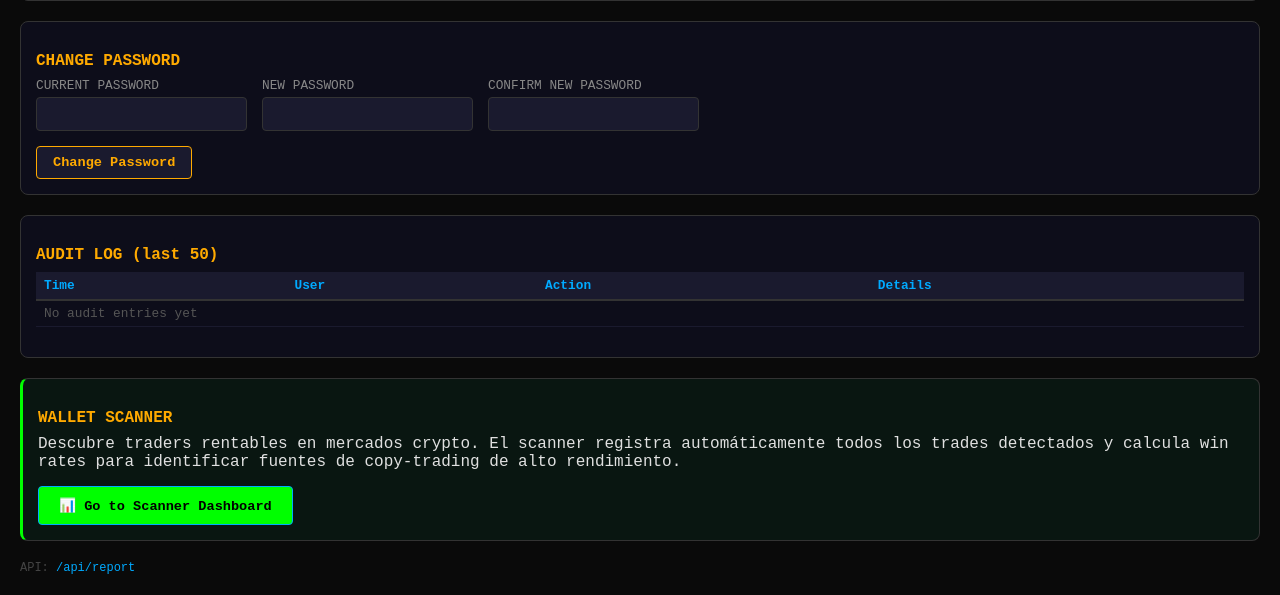
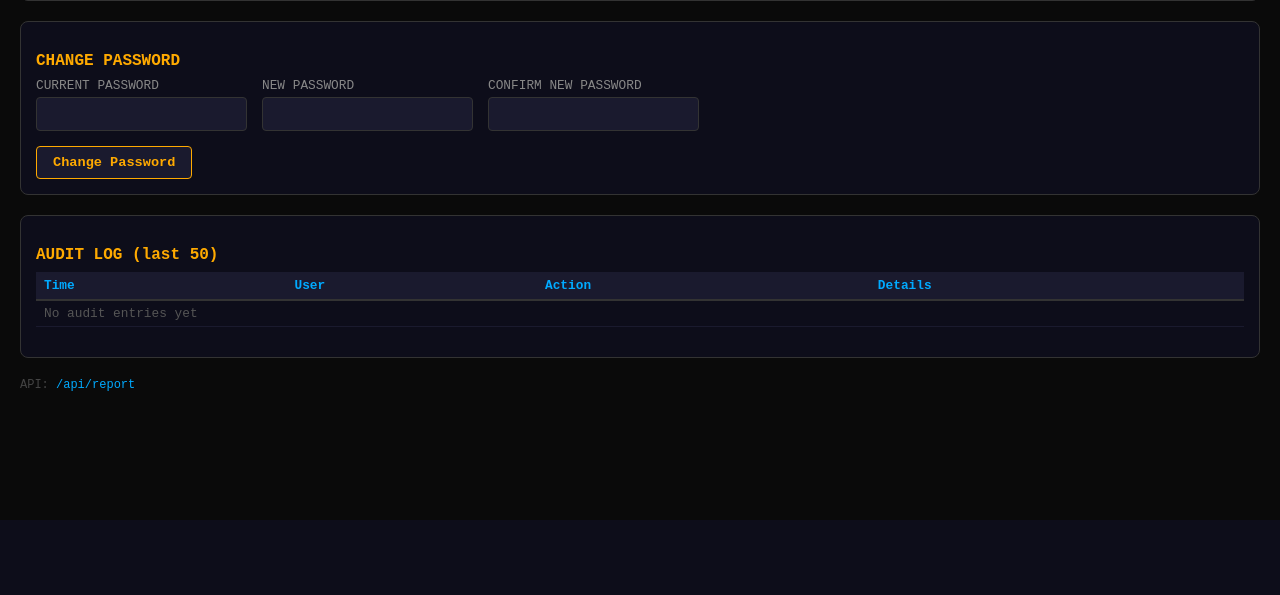
Before and after one commit to dignitasjota/polybot, a Python web app: template src/templates/panel/settings.html in a window 1280 px wide. Shown: the part 280-875 px from the top of the page. After the commit the page ends 800 px from the top, so only its background shows below. Run offline with Jinja, Linux system fonts and the light colour scheme; the template is opened without the code that fills it, so the values that code supplies are empty.

Commit message:
Reposicionar Scanner en navegación principal
- Mover enlace Scanner en menú principal a DESPUÉS de Settings
- Orden final: Dashboard | Copy Trade | Directional | Settings | Scanner
- Remover sección Scanner de la página de Settings

Co-Authored-By: Claude Opus 4.6 <noreply@anthropic.com>

```diff
--- a/src/templates/base.html
+++ b/src/templates/base.html
@@ -166,10 +166,10 @@
     <h1>POLYMARKET MULTI-STRATEGY BOT</h1>
     <nav class="nav">
         <a href="/" class="{% if active_tab == 'dashboard' %}active{% endif %}">Dashboard</a>
-        <a href="/scanner" class="{% if active_tab == 'scanner' %}active{% endif %}">Scanner</a>
         <a href="/panel/copy-trade" class="{% if active_tab == 'copy-trade' %}active{% endif %}">Copy Trade</a>
         <a href="/panel/directional" class="{% if active_tab == 'directional' %}active{% endif %}">Directional</a>
         <a href="/panel/settings" class="{% if active_tab == 'settings' %}active{% endif %}">Settings</a>
+        <a href="/scanner" class="{% if active_tab == 'scanner' %}active{% endif %}">Scanner</a>
         <span class="spacer"></span>
         <a href="/logout" class="logout">Logout ({{ session_user }})</a>
     </nav>
--- a/src/templates/panel/settings.html
+++ b/src/templates/panel/settings.html
@@ -109,15 +109,4 @@
         </tbody>
     </table>
 </div>
-
-{# Scanner Link #}
-<div class="section" style="background: rgba(0,255,150, 0.05); border-left: 3px solid #0f0;">
-    <h3>WALLET SCANNER</h3>
-    <p class="desc" style="margin-bottom:15px;">
-        Descubre traders rentables en mercados crypto. El scanner registra automáticamente todos los trades detectados y calcula win rates para identificar fuentes de copy-trading de alto rendimiento.
-    </p>
-    <a href="/scanner" class="btn btn-primary" style="display:inline-block;background:#0f0;color:#000;padding:10px 20px;border-radius:4px;font-weight:bold;text-decoration:none;">
-        📊 Go to Scanner Dashboard
-    </a>
-</div>
 {% endblock %}
```
